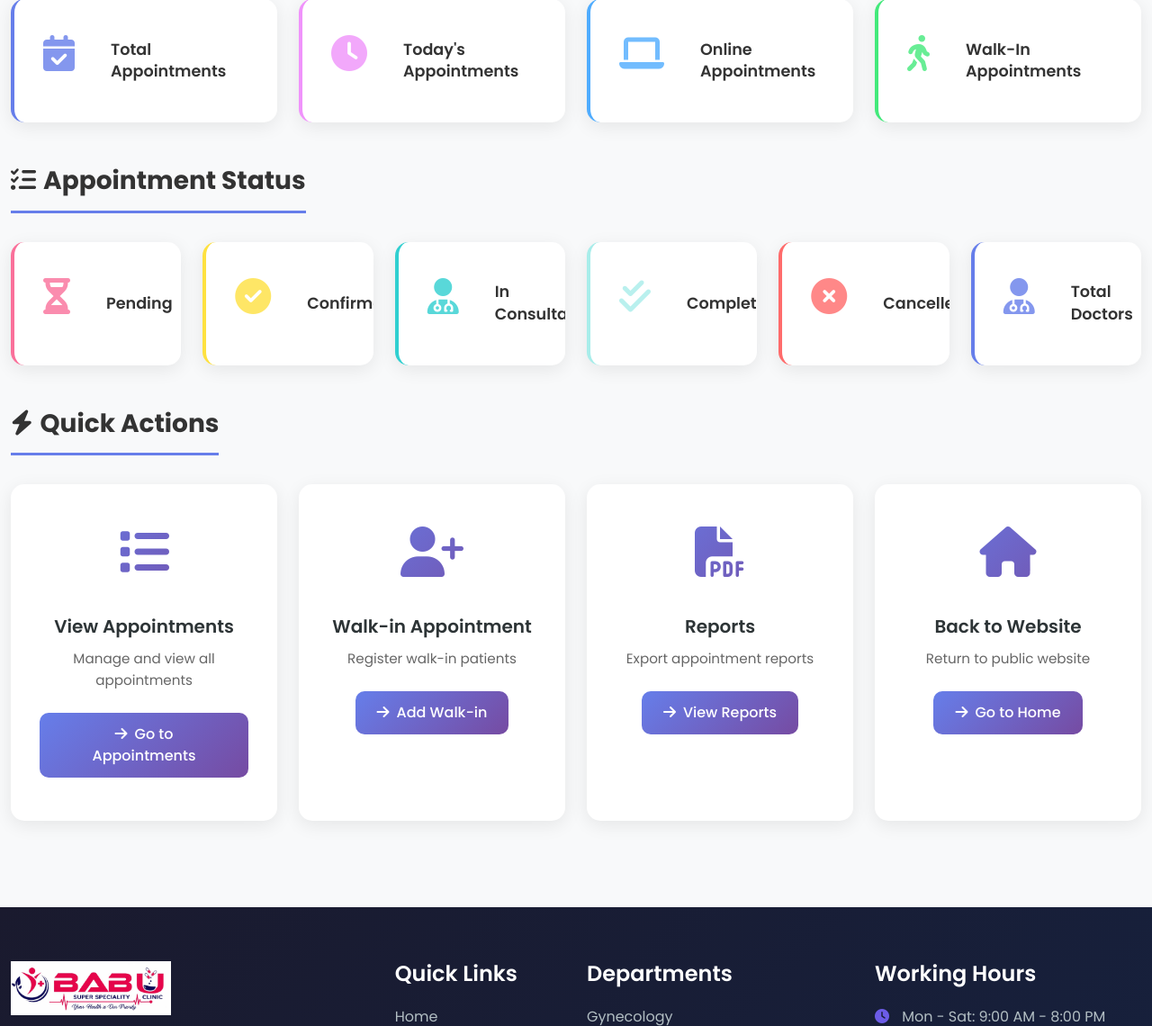
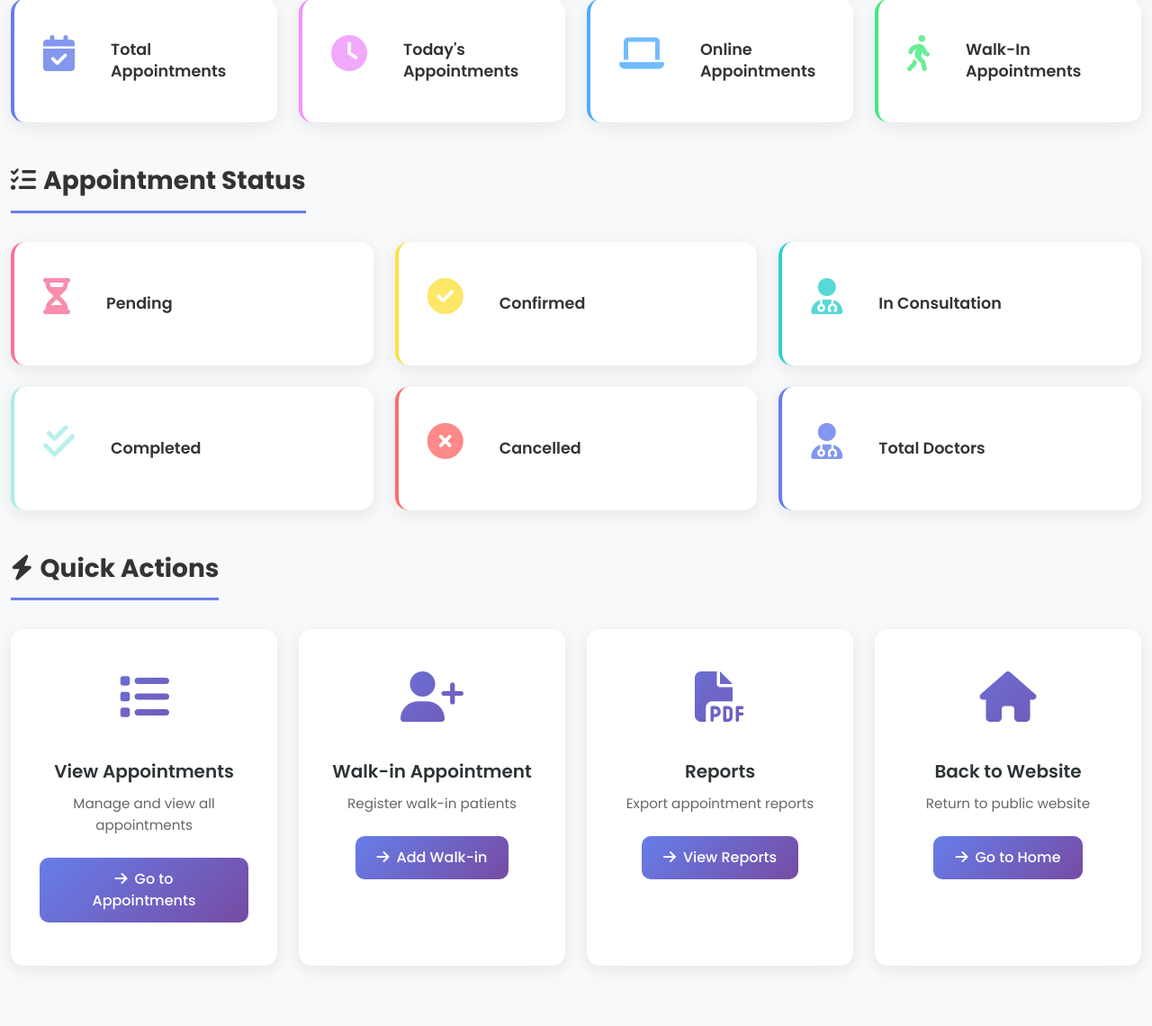
Before and after one commit to Divyaa-hash/babu-clinic, a Django app: page /admin-dashboard/ in a window 1280 px wide. Shown: the part 607-1747 px from the top of the page at 90% size. Run offline with Django 4.2, Linux system fonts and the light colour scheme; a user stored in the database is signed in.

Commit message:
Increase status card column width from col-xl-2 to col-xl-4 for better text visibility

```diff
--- a/templates/clinic/admin_dashboard.html
+++ b/templates/clinic/admin_dashboard.html
@@ -239,42 +239,42 @@
         <!-- Status Cards -->
         <h2 class="section-title"><i class="fas fa-tasks me-2"></i>Appointment Status</h2>
         <div class="row g-4 mb-5">
-            <div class="col-xl-2 col-lg-4 col-md-6 col-sm-6">
+            <div class="col-xl-4 col-lg-6 col-md-6 col-sm-6">
                 <div class="stat-card pending">
                     <div class="icon"><i class="fas fa-hourglass-half"></i></div>
                     <div class="value">{{ pending_count }}</div>
                     <div class="label">Pending</div>
                 </div>
             </div>
-            <div class="col-xl-2 col-lg-4 col-md-6 col-sm-6">
+            <div class="col-xl-4 col-lg-6 col-md-6 col-sm-6">
                 <div class="stat-card confirmed">
                     <div class="icon"><i class="fas fa-check-circle"></i></div>
                     <div class="value">{{ confirmed_count }}</div>
                     <div class="label">Confirmed</div>
                 </div>
             </div>
-            <div class="col-xl-2 col-lg-4 col-md-6 col-sm-6">
+            <div class="col-xl-4 col-lg-6 col-md-6 col-sm-6">
                 <div class="stat-card consultation">
                     <div class="icon"><i class="fas fa-user-md"></i></div>
                     <div class="value">{{ in_consultation_count }}</div>
                     <div class="label">In Consultation</div>
                 </div>
             </div>
-            <div class="col-xl-2 col-lg-4 col-md-6 col-sm-6">
+            <div class="col-xl-4 col-lg-6 col-md-6 col-sm-6">
                 <div class="stat-card completed">
                     <div class="icon"><i class="fas fa-check-double"></i></div>
                     <div class="value">{{ completed_count }}</div>
                     <div class="label">Completed</div>
                 </div>
             </div>
-            <div class="col-xl-2 col-lg-4 col-md-6 col-sm-6">
+            <div class="col-xl-4 col-lg-6 col-md-6 col-sm-6">
                 <div class="stat-card cancelled">
                     <div class="icon"><i class="fas fa-times-circle"></i></div>
                     <div class="value">{{ cancelled_count }}</div>
                     <div class="label">Cancelled</div>
                 </div>
             </div>
-            <div class="col-xl-2 col-lg-4 col-md-6 col-sm-6">
+            <div class="col-xl-4 col-lg-6 col-md-6 col-sm-6">
                 <div class="stat-card doctors">
                     <div class="icon"><i class="fas fa-user-doctor"></i></div>
                     <div class="value">{{ total_doctors }}</div>
```
